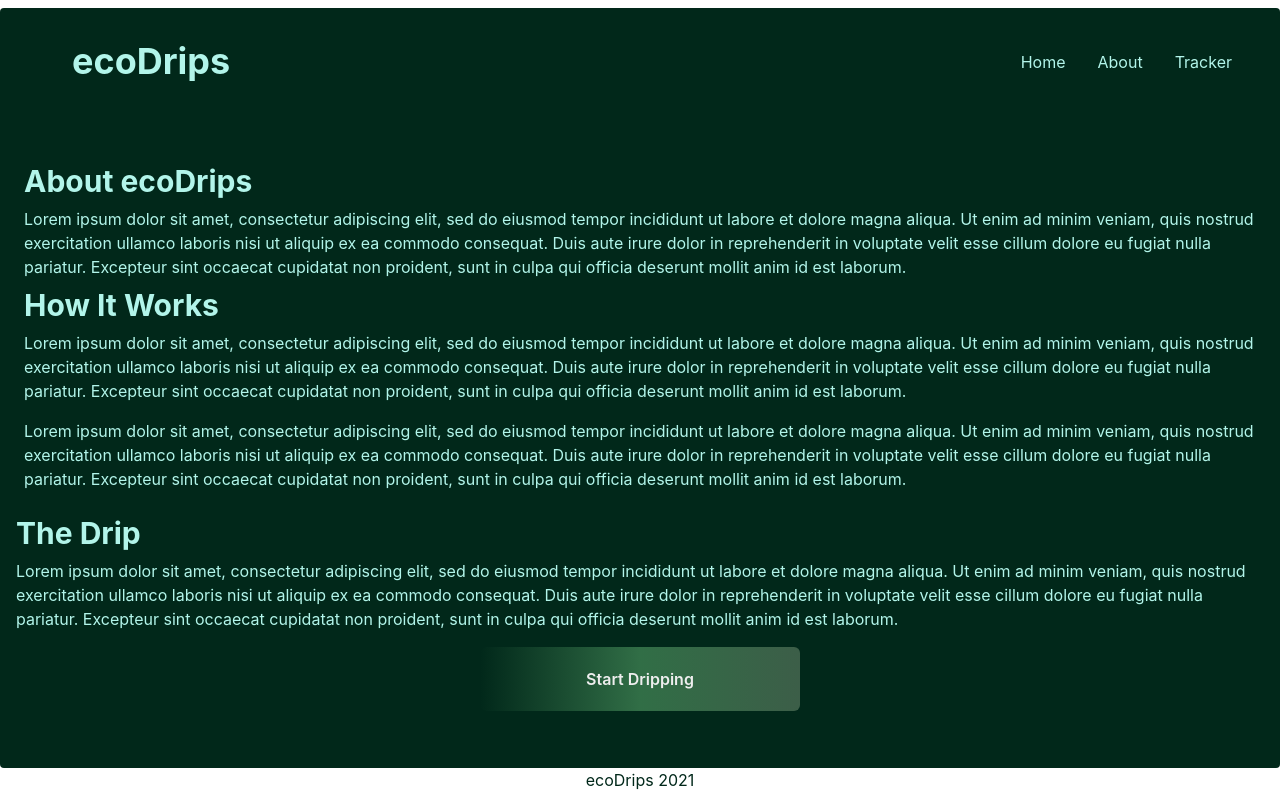
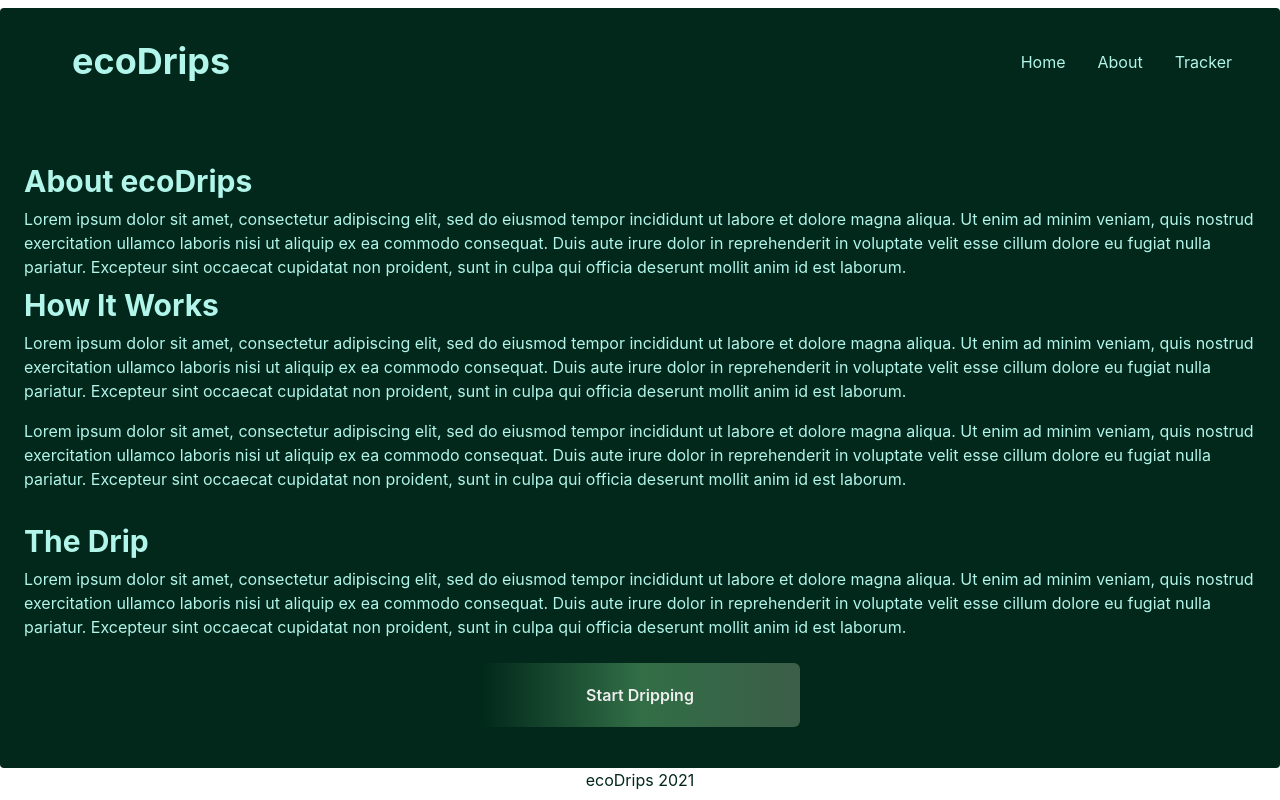
Before and after one commit to PBillingsby/ecodrips, a Next.js app: page / in a window 1280 px wide. Built offline with nearby package versions, Linux system fonts and the light colour scheme; some icons are missing.

Commit message:
Fix box padding on landing div

```diff
--- a/components/LandingPage.tsx
+++ b/components/LandingPage.tsx
@@ -12,7 +12,7 @@ export default function LandingPage() {
         <Text py={2}>Lorem ipsum dolor sit amet, consectetur adipiscing elit, sed do eiusmod tempor incididunt ut labore et dolore magna aliqua. Ut enim ad minim veniam, quis nostrud exercitation ullamco laboris nisi ut aliquip ex ea commodo consequat. Duis aute irure dolor in reprehenderit in voluptate velit esse cillum dolore eu fugiat nulla pariatur. Excepteur sint occaecat cupidatat non proident, sunt in culpa qui officia deserunt mollit anim id est laborum.</Text>
         <Text py={2}>Lorem ipsum dolor sit amet, consectetur adipiscing elit, sed do eiusmod tempor incididunt ut labore et dolore magna aliqua. Ut enim ad minim veniam, quis nostrud exercitation ullamco laboris nisi ut aliquip ex ea commodo consequat. Duis aute irure dolor in reprehenderit in voluptate velit esse cillum dolore eu fugiat nulla pariatur. Excepteur sint occaecat cupidatat non proident, sunt in culpa qui officia deserunt mollit anim id est laborum.</Text>
       </Box>
-      <Box color='teal.100'>
+      <Box p={2} color='teal.100'>
         <Heading size='lg'>The Drip</Heading>
         <Text py={2}>Lorem ipsum dolor sit amet, consectetur adipiscing elit, sed do eiusmod tempor incididunt ut labore et dolore magna aliqua. Ut enim ad minim veniam, quis nostrud exercitation ullamco laboris nisi ut aliquip ex ea commodo consequat. Duis aute irure dolor in reprehenderit in voluptate velit esse cillum dolore eu fugiat nulla pariatur. Excepteur sint occaecat cupidatat non proident, sunt in culpa qui officia deserunt mollit anim id est laborum.</Text>
       </Box>
```
